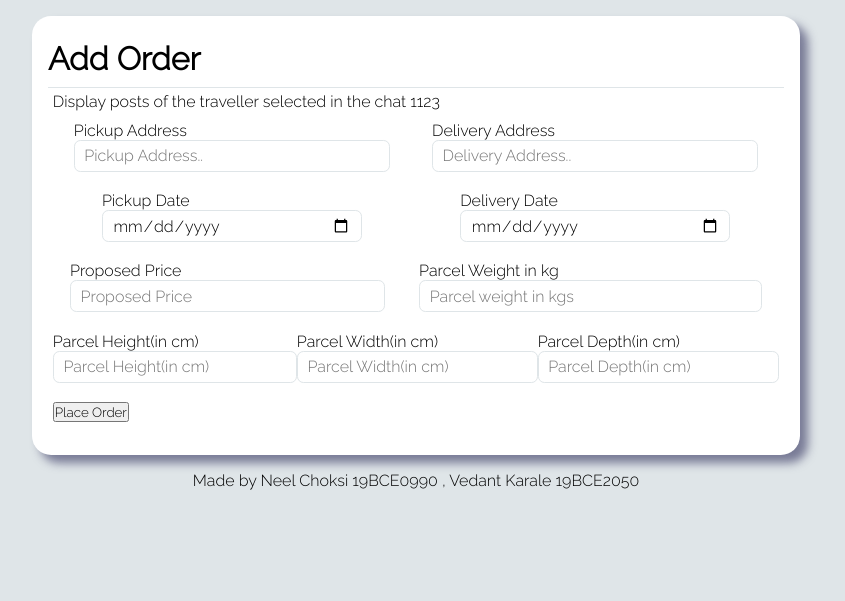
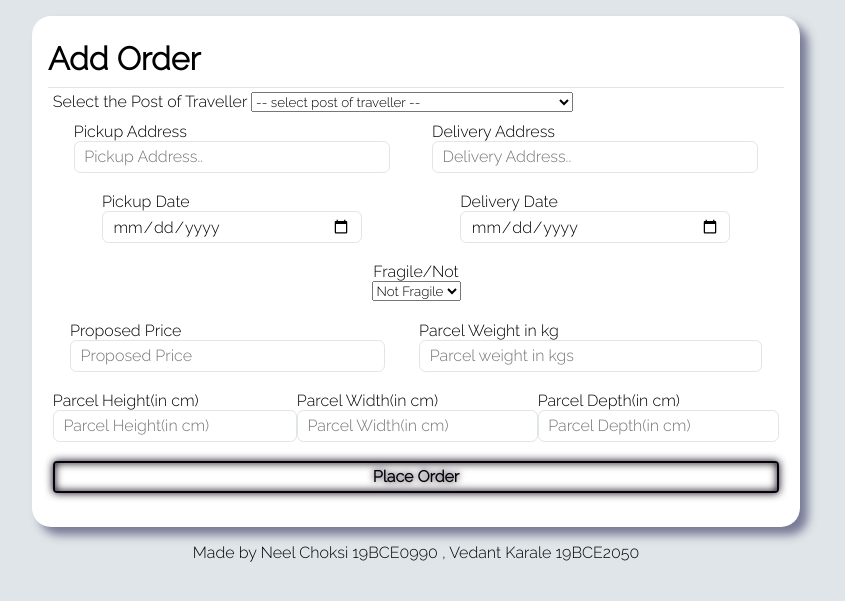
Before and after one commit to NeelChoksi/travel-money-final, a PHP site: page /addorder.php?traveller_id=1123 in a window 1280 px wide. Shown: the part 64-665 px from the top of the page, without its empty margins (224-1069 px from the left). Run offline with PHP 8.4, Linux system fonts and the light colour scheme; a user stored in the database is signed in; data comes from the database, SQL or seed files in the repository; some libraries are stand-ins or nearby versions.

Commit message:
add order functionality accomplished

```diff
--- a/addorder.php
+++ b/addorder.php
@@ -29,41 +29,84 @@
 					This is the error message
 				</div>
 				<div class="traveller_posts_fetched">
-					Display posts of the traveller selected in the chat
-					<?php
-						$traveller_id=$_GET['traveller_id'];
-						echo $traveller_id;
-					 ?>
+					<label for="select_post_id">Select the Post of Traveller</label>
+					<select name="post_id_selected" id="select_post_id" required>
+						<option disabled selected value> -- select post of traveller -- </option>
+						<?php
+							$traveller_id=$_GET['traveller_id'];
+							// echo $traveller_id;
+							// session_start();
+							include_once "includes/config.php";
+							// $context=$_SESSION['type'];
+							$output = "";
+							$FETCH_ALL_ACITVE_POSTS="SELECT * FROM posts WHERE unique_id={$traveller_id} AND post_status='Active'";
+
+							$sql = mysqli_query($conn,$FETCH_ALL_ACITVE_POSTS)	;
+
+							if(mysqli_num_rows($sql) ==0){
+								echo "no posts in the db for this traveller.";
+							}else{
+							while($row=mysqli_fetch_assoc($sql)){
+								$output .='
+									<option value ="'. $row['post_id'] .'">
+									<p>
+										'. $row['start_location']." (".$row['start_date'].")" . '
+									</p>
+									<p>
+										'. $row['end_location']." (".$row['end_date'].")" . '
+									</p>
+									<p>
+										'. $row['proposed_price']. '
+									</p>
+									<p>
+										'. $row['weight']."kg" . '
+									</p>
+									</option>
+
+										';
+								}
+								echo $output;
+							}
+						?>
+					</select>
 
 				</div>
+				<input type="hidden" name="traveller_id" value="<?php echo $traveller_id?>" required>
 				<div class="name-details">
 					<div class="field input">
 						<label>Pickup Address</label>
-						<input type="text" name="pickup_address" placeholder="Pickup Address..">
+						<input type="text" name="pickup_address" placeholder="Pickup Address.." required>
 					</div>
 					<div class="field input">
 						<label>Delivery Address</label>
-						<input type="text" name="delivery_address" placeholder="Delivery Address..">
+						<input type="text" name="delivery_address" placeholder="Delivery Address.." required>
 					</div>
 				</div>
 				<div class="name-details">
 					<div class="field input">
 						<label>Pickup Date</label>
-						<input type="date" name="pickup_date" >
+						<input type="date" name="pickup_date" required>
 					</div>
 					<div class="field input">
 						<label>Delivery Date</label>
-						<input type="date" name="delivery_date" placeholder="Last Name..">
+						<input type="date" name="delivery_date" required>
 					</div>
+				</div>
+				<div class="select-field field">
+					<label for="typeOfFragile">Fragile/Not</label>
+					<select name="fragile" id="typeOfFragile" required>
+						  <option value="Fragile">Not Fragile</option>
+						  <option value="Not Fragile">Fragile</option>
+					</select>
 				</div>
 				<div class="name-details">
 					<div class="field input">
 						<label>Proposed Price</label>
-						<input type="text" name="proposed_price" placeholder="Proposed Price">
+						<input type="text" name="proposed_price" placeholder="Proposed Price" required>
 					</div>
 					<div class="field input">
 						<label>Parcel Weight in kg</label>
-						<input type="text" name="Parcel_weight" placeholder="Parcel weight in kgs">
+						<input type="text" name="Parcel_weight" placeholder="Parcel weight in kgs" required>
 					</div>
 
 				</div>
@@ -71,20 +114,20 @@
 				<div class="name-details">
 					<div class="field input">
 						<label>Parcel Height(in cm)</label>
-						<input type="text" name="proposed_price" placeholder="Parcel Height(in cm)">
+						<input type="text" name="Parcel_height" placeholder="Parcel Height(in cm)" required>
 					</div>
 					<div class="field input">
 						<label>Parcel Width(in cm)</label>
-						<input type="text" name="Parcel_weight" placeholder="Parcel Width(in cm)">
+						<input type="text" name="Parcel_width" placeholder="Parcel Width(in cm)" required>
 					</div>
 					<div class="field input">
 						<label>Parcel Depth(in cm)</label>
-						<input type="text" name="Parcel_weight" placeholder="Parcel Depth(in cm)">
+						<input type="text" name="Parcel_depth" placeholder="Parcel Depth(in cm)" required>
 					</div>
 				</div>
 
-					<div class="field submit_order">
-						<input type="submit" name="submit_order" value="Place Order" >
+					<div class="field submit_order ">
+						<input class="proceed" type="submit" name="submit_order" value="Place Order" >
 					</div>
 
 
@@ -94,6 +137,9 @@
 	<footer>
 		Made by Neel Choksi 19BCE0990 , Vedant Karale 19BCE2050
 	</footer>
+	<script src="javascript/addorder.js">
+	</script>
+
 </body>
 </html>
 
--- a/chat.php
+++ b/chat.php
@@ -163,7 +163,7 @@
 			</div>
 			<?php if($context=='customer'){?>
 				<div class="add-order">
-					<a href="addorder.php?traveller_id=$id_of_clicked">Place Order</a>
+					<a href="addorder.php?traveller_id=<?php echo $id_of_clicked; ?>">Place Order</a>
 				</div>
 
 			<?php } ?>
--- a/includes/users.inc.php
+++ b/includes/users.inc.php
@@ -41,12 +41,12 @@
 		}else{
 			while($row=mysqli_fetch_assoc($sql2)){
 				$output .='
-					<a href="chat.php">
+					<a href="chat.php?user_id='.$row['unique_id'].'">
 						<div class="content">
 							<img src="includes/images/'. $row['img'] . '" alt="profile img" />
 							<div class="details">
 								<span>
-									'. $row['first_name'] . '." ".'. $row['last_name'] . '
+									'. $row['first_name']." ".$row['last_name'] . '
 								</span>
 								<p> Latest message</p>
 							</div>
--- a/index.php
+++ b/index.php
@@ -108,8 +108,6 @@
 					<div class="link">
 						Already have an account? <a href="login.php">Login here</a>
 					</div>
-
-
 			</form>
 		</section>
 	</div>
--- a/javascript/addorder.js
+++ b/javascript/addorder.js
@@ -7,6 +7,9 @@
 }
 
 conitnueBtn.onclick = () =>{
+
+	// console.log('hi');
+
 	let xhr = new XMLHttpRequest();
 	xhr.open("POST","includes/addorder.inc.php",true);//async = true
 	xhr.onload = () =>{
```
Also changed, not shown: includes/addorder.inc.php (+75 -0 lines).
